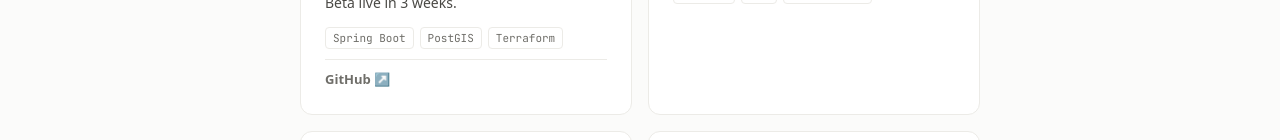
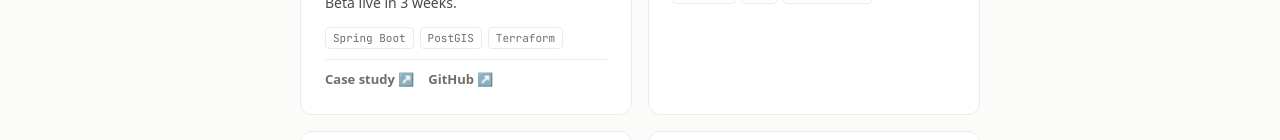
Before and after one commit to monte-kim/monte-kim.dev, a Next.js app: page /projects in a window 1280 px wide. Shown: the part 451-591 px from the top of the page. Built offline with nearby package versions, Linux system fonts and the light colour scheme; no server answers.

Commit message:
Enable Muroom case-study link — part 1 is published

```diff
--- a/src/app/(site)/projects/page.tsx
+++ b/src/app/(site)/projects/page.tsx
@@ -37,7 +37,7 @@ const PROJECTS: Project[] = [
     detailSlug: "muroom",
     icon: <MusicIcon size={16} />,
     stack: ["Spring Boot", "PostGIS", "Terraform"],
-    // TODO caseStudy: "/writing/muroom-aws-on-pocket-money" once the post is published
+    caseStudy: "/writing/muroom-aws-on-pocket-money",
     // TODO github: switch to muroom-backend-bach after the repo goes public (Aug teardown)
     github: "https://github.com/muroom-studio",
   },
```
